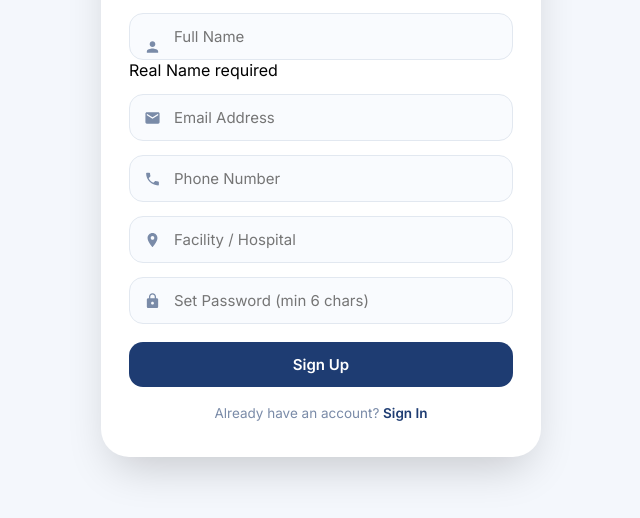
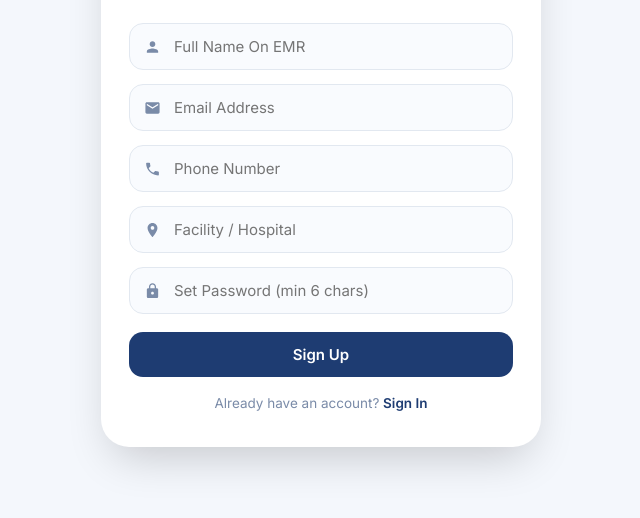
Before and after one commit to sundaymilly/case-managers-diary, a plain HTML site: page index.html in a window 1280 px wide. Both pictures are taken after a click on the link "Sign Up". Shown: the part 260-778 px from the top of the page, without its empty margins (319-959 px from the left). Drawn offline with Linux system fonts and the light colour scheme.

Commit message:
Fix input field placeholder for full name

```diff
--- a/index.html
+++ b/index.html
@@ -189,7 +189,7 @@ tr:hover td{background:#fafdff}
 <h2>Create Account</h2><p>Register as a case manager</p>
 </div>
 <form class="auth-form" id="signupForm">
-<div class="input-group"><svg viewBox="0 0 24 24"><path d="M12 12c2.21 0 4-1.79 4-4s-1.79-4-4-4-4 1.79-4 4 1.79 4 4 4zm0 2c-2.67 0-8 1.34-8 4v2h16v-2c0-2.66-5.33-4-8-4z"/></svg><input type="text" id="signupFullName" placeholder="Full Name" required>Real Name required</div>
+<div class="input-group"><svg viewBox="0 0 24 24"><path d="M12 12c2.21 0 4-1.79 4-4s-1.79-4-4-4-4 1.79-4 4 1.79 4 4 4zm0 2c-2.67 0-8 1.34-8 4v2h16v-2c0-2.66-5.33-4-8-4z"/></svg><input type="text" id="signupFullName" placeholder="Full Name On EMR" required></div>
 <div class="input-group"><svg viewBox="0 0 24 24"><path d="M20 4H4c-1.1 0-1.99.9-1.99 2L2 18c0 1.1.9 2 2 2h16c1.1 0 2-.9 2-2V6c0-1.1-.9-2-2-2zm0 4l-8 5-8-5V6l8 5 8-5v2z"/></svg><input type="email" id="signupEmail" placeholder="Email Address" required autocomplete="email"></div>
 <div class="input-group"><svg viewBox="0 0 24 24"><path d="M6.62 10.79c1.44 2.83 3.76 5.14 6.59 6.59l2.2-2.2c.27-.27.67-.36 1.02-.24 1.12.37 2.33.57 3.57.57.55 0 1 .45 1 1V20c0 .55-.45 1-1 1-9.39 0-17-7.61-17-17 0-.55.45-1 1-1h3.5c.55 0 1 .45 1 1 0 1.25.2 2.45.57 3.57.11.35.03.74-.25 1.02l-2.2 2.2z"/></svg><input type="tel" id="signupPhone" placeholder="Phone Number" required autocomplete="tel"></div>
 <div class="input-group"><svg viewBox="0 0 24 24"><path d="M12 2C8.13 2 5 5.13 5 9c0 5.25 7 13 7 13s7-7.75 7-13c0-3.87-3.13-7-7-7zm0 9.5c-1.38 0-2.5-1.12-2.5-2.5s1.12-2.5 2.5-2.5 2.5 1.12 2.5 2.5-1.12 2.5-2.5 2.5z"/></svg><input type="text" id="signupFacility" placeholder="Facility / Hospital" required></div>
```
